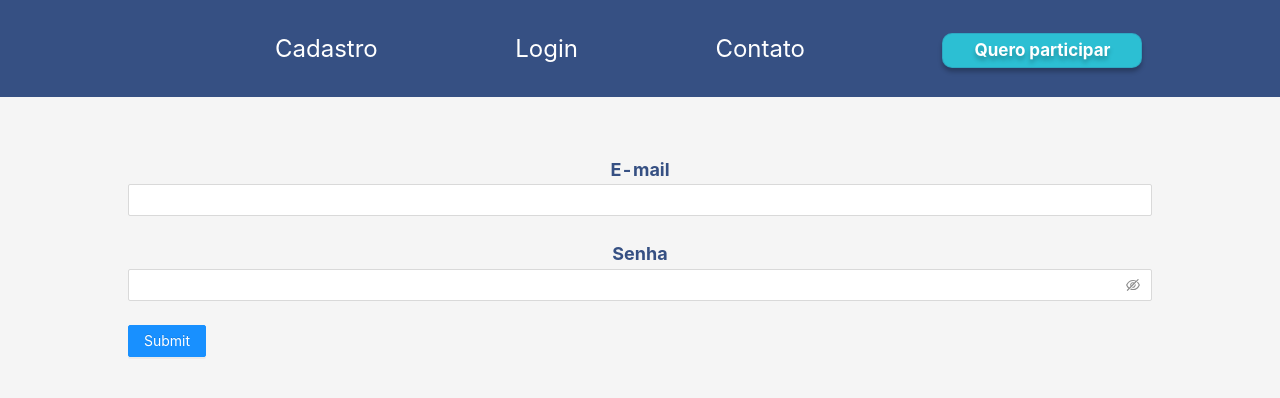
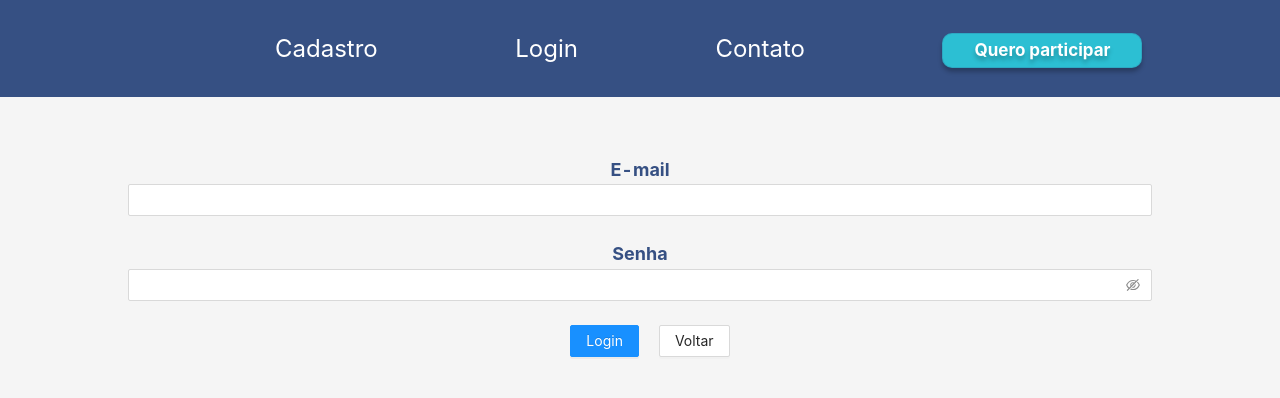
Before and after one commit to ricardossantis/reembolsa_ai, a React (Create React App) app: page /login in a window 1280 px wide. Shown: the top 398 px of the page. Built offline with nearby package versions, Linux system fonts and the light colour scheme.

Commit message:
fix:merge issue login-page

```diff
--- a/src/pages/login-page/index.jsx
+++ b/src/pages/login-page/index.jsx
@@ -5,21 +5,29 @@ import DefaultInput from "../../components/login/default-input/index";
 import DefaultH1 from "../../components/login/defaultH1/index";
 import DefaultLabel from "../../components/login/default-label/index";
 import StyledContent from "../../components/login/styled-content/index";
+import StyledSuccess from "../../components/login/styled-success/index";
 import StyledInputPassword from "../../components/login/styled-input-password/index";
 import StyledError from "../../components/login/styled-error/index";
 import { resquestLogin } from "../../redux/actions/auth";
 import { useDispatch, useSelector } from "react-redux";
+import { Link,useHistory } from "react-router-dom";
 import { Button } from "antd";
 import "antd/dist/antd.css";
 
+
 const LoginPage = () => {
   const stateAuth = useSelector((state) => state.authentication);
-  const { err } = stateAuth;
-  const { success } = stateAuth;
+  const { err, success } = stateAuth;
+  let history = useHistory();
   const dispatch = useDispatch();
   const onFinish = (values) => {
     dispatch(resquestLogin(values));
-    console.log(stateAuth);
+    if(stateAuth.user["access-level"]===1){
+      setTimeout(()=>history.replace("/novocolaborador"),2000)
+    }
+    else if(stateAuth.user["access-level"]===2){
+      setTimeout(()=>history.replace("/novopedido"),2000)
+    }
   };
   return (
     <StyledContent>
@@ -57,13 +65,16 @@ const LoginPage = () => {
         >
           <StyledInputPassword />
         </DefaultFormItem>
-        <DefaultFormItem>
-          <Button type="primary" htmlType="submit">
-            Submit
+        <div>
+          <Button style={{margin:"0px 20px"}} type="primary" htmlType="submit">
+            Login
           </Button>
+          <Link to="/">
+            <Button>Voltar</Button>
+          </Link>
           {err !== "" && <StyledError>{err}</StyledError>}
-          {success !== "" && <DefaultLabel>{success}</DefaultLabel>}
-        </DefaultFormItem>
+          {success !== "" && <StyledSuccess>{success}</StyledSuccess>}
+        </div>
       </DefaultForm>
     </StyledContent>
   );
```
